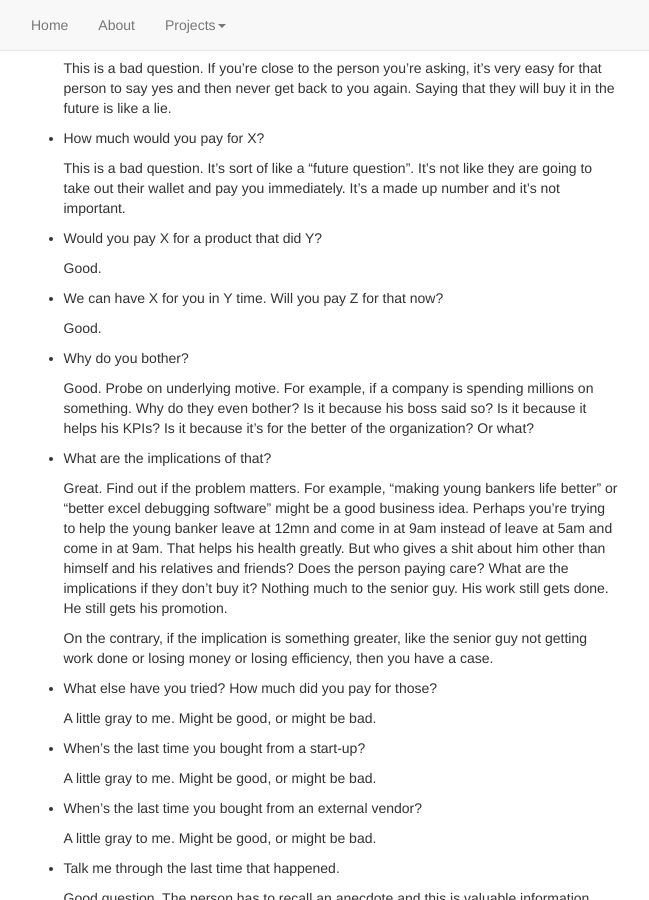
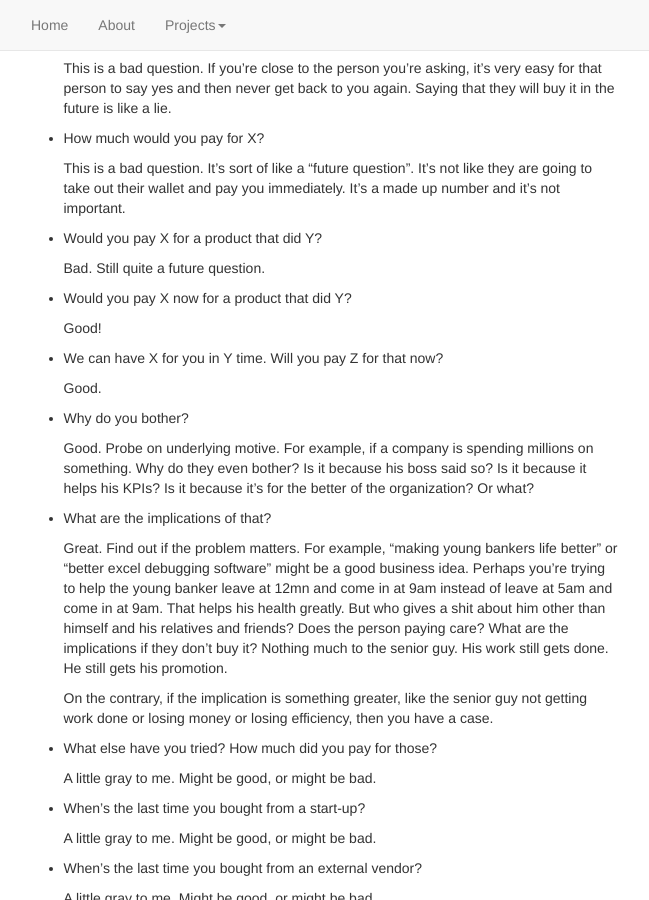
Before and after one commit to sspeng/jkschin.github.io, a Jekyll site: the page built from _posts/2016-08-19-TGEF-5.md, in a window 1280 px wide and 900 px high, scrolled down 1032 px. Shown: the whole window, without its empty margins (319-968 px from the left). Built offline with Jekyll 4.4.1, drawn with Linux system fonts in a browser that asks for light colours; nearby versions of some CDN libraries.

Commit message:
Edited TGEFs based on new insights from EF kick off week

```diff
--- a/_posts/2016-08-19-TGEF-5.md
+++ b/_posts/2016-08-19-TGEF-5.md
@@ -46,7 +46,11 @@ Once you have some rapport, you can then ask the questions:
 
 - Would you pay X for a product that did Y?
 
-	Good.
+	Bad. Still quite a future question.
+
+- Would you pay X now for a product that did Y?
+
+	Good!
 
 - We can have X for you in Y time. Will you pay Z for that now?
 
```
Also changed, not shown: _posts/2016-08-12-TGEF-4.md (+2 -0 lines).
